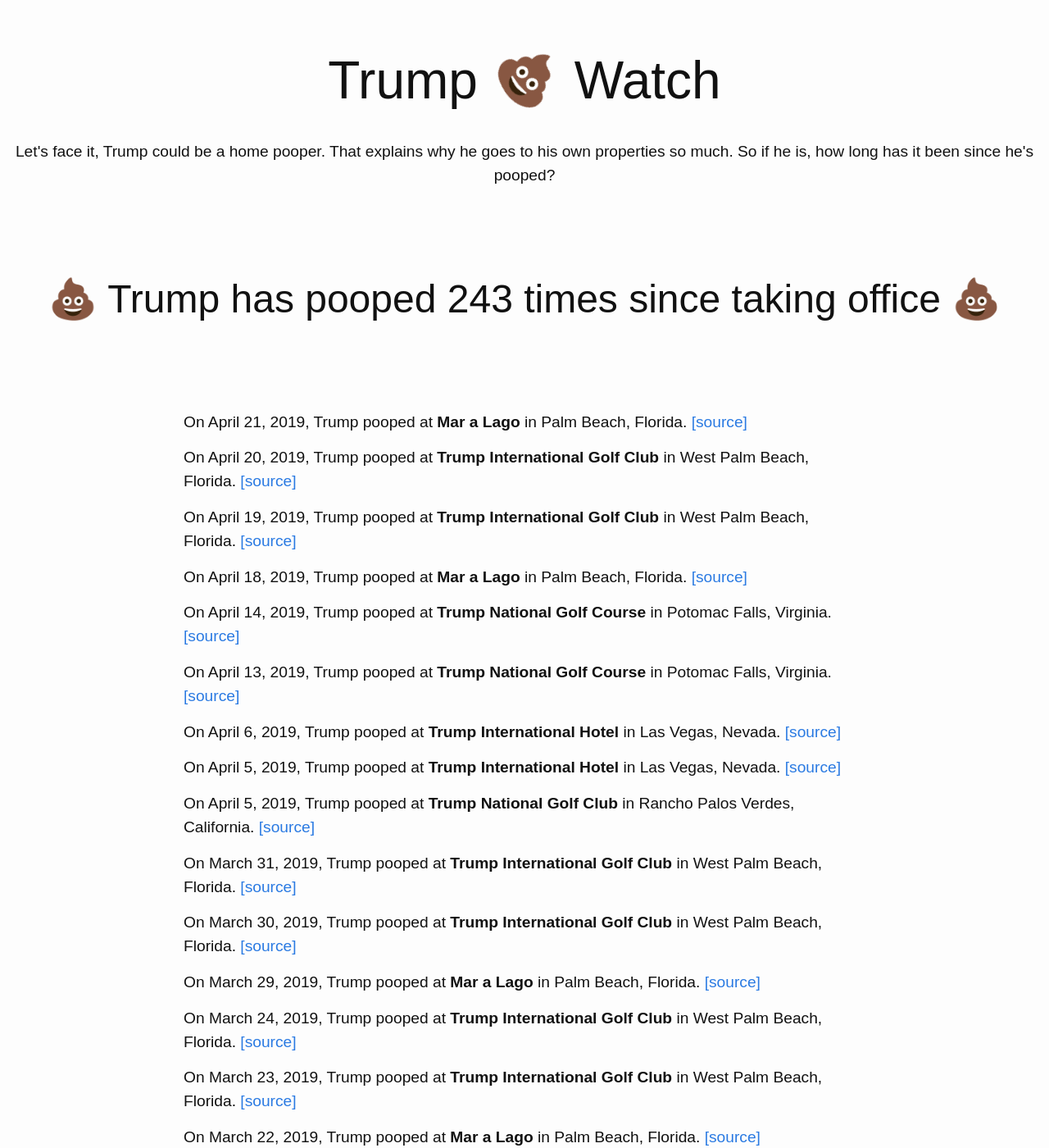
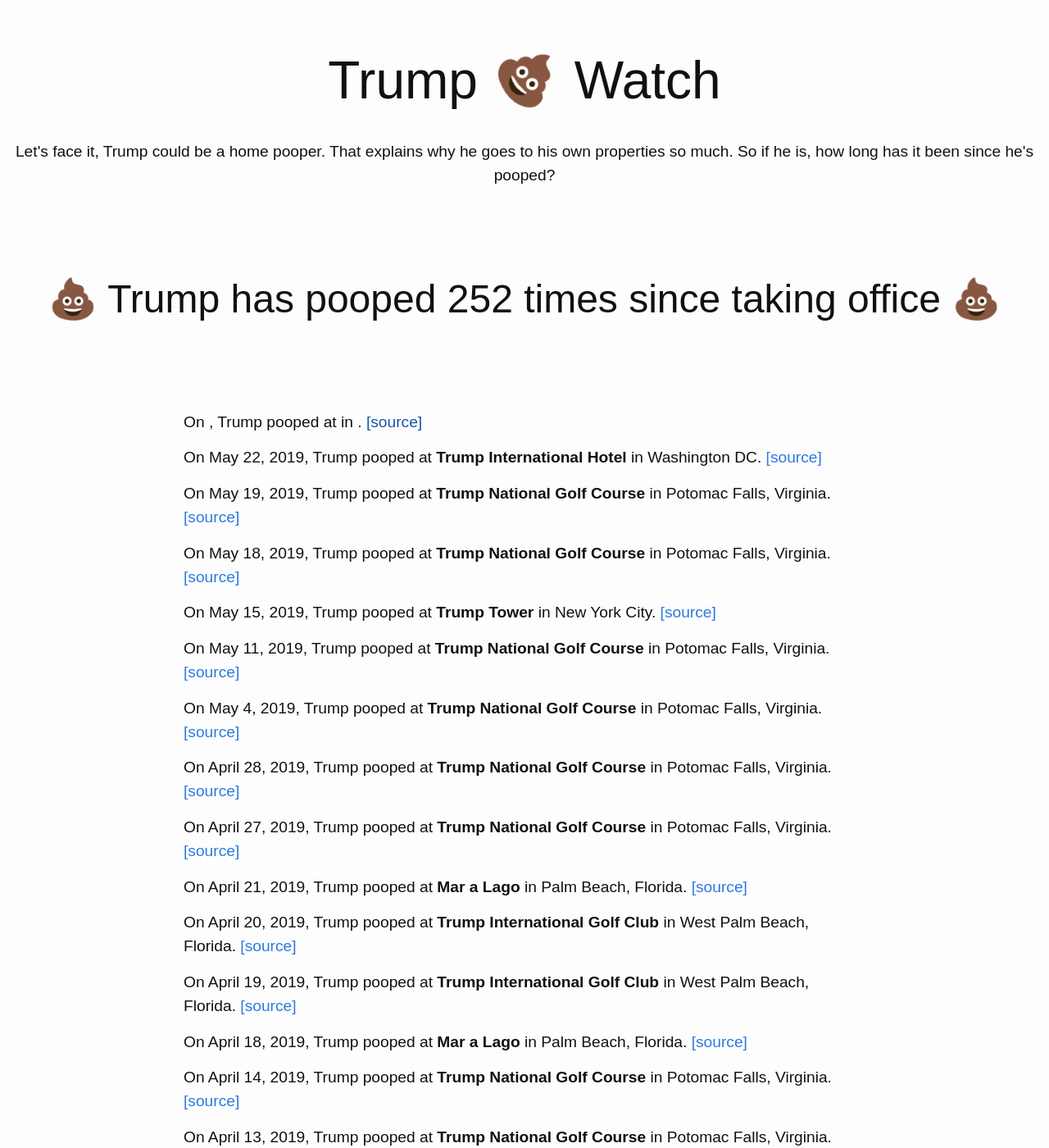
Before and after one commit to dansinker/trumppoopwatch.org, a Jekyll site: the page built from pooparchive.md, in a window 1280 px wide and 1400 px high. Shown: the whole window at 82% size. Built offline with Jekyll 4.4.1, drawn with Linux system fonts in a browser that asks for light colours; nearby versions of some CDN libraries.

Commit message:
all the May poops

```diff
--- a/_data/trumps.yml
+++ b/_data/trumps.yml
@@ -1,4 +1,37 @@
 poops:
+-
+- location: Trump International Hotel
+  city: Washington DC
+  date: 2019-05-22
+  link: https://twitter.com/KFaulders/status/1131345678737788933?ref_src=twsrc%5Etfw%7Ctwcamp%5Etweetembed%7Ctwterm%5E1131345678737788933&ref_url=https%3A%2F%2Fhillreporter.com%2Fwilliam-barr-dines-at-trump-dc-hotel-while-president-is-also-there-36865
+- location: Trump National Golf Course
+  city: Potomac Falls, Virginia
+  date: 2019-05-19
+  link: https://publicpool.kinja.com/subject-pool-report-2-sterling-arrival-1834873361
+- location: Trump National Golf Course
+  city: Potomac Falls, Virginia
+  date: 2019-05-18
+  link: https://publicpool.kinja.com/subject-pool-report-3-1834863347
+- location: Trump Tower
+  city: New York City
+  date: 2019-05-15
+  link: https://www.ny1.com/nyc/all-boroughs/politics/2019/05/16/donald-trump-to-make-overnight-stay-in-new-york-city
+- location: Trump National Golf Course
+  city: Potomac Falls, Virginia
+  date: 2019-05-11
+  link: https://thegolfnewsnet.com/golfnewsnetteam/2019/05/11/donald-trump-visited-the-golf-course-for-the-188th-time-as-president-113267/
+- location: Trump National Golf Course
+  city: Potomac Falls, Virginia
+  date: 2019-05-04
+  link: https://thegolfnewsnet.com/golfnewsnetteam/2019/05/05/donald-trump-visited-the-golf-course-for-the-187th-time-as-president-113212/
+- location: Trump National Golf Course
+  city: Potomac Falls, Virginia
+  date: 2019-04-28
+  link: https://publicpool.kinja.com/subject-in-town-pool-report-2-arrival-at-trump-club-1834362652
+- location: Trump National Golf Course
+  city: Potomac Falls, Virginia
+  date: 2019-04-27
+  link: https://www.japantimes.co.jp/news/2019/04/18/national/abe-trump-talk-april-26-washington-followed-golf-melanias-birthday-celebrations/
 - location: Mar a Lago
   city: Palm Beach, Florida
   date: 2019-04-21
```
